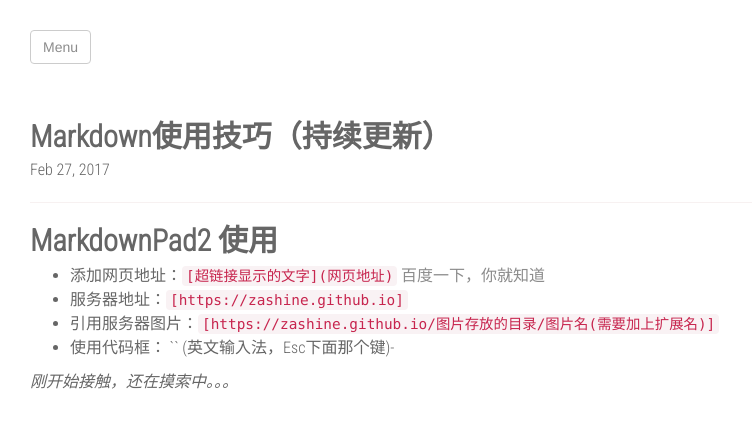
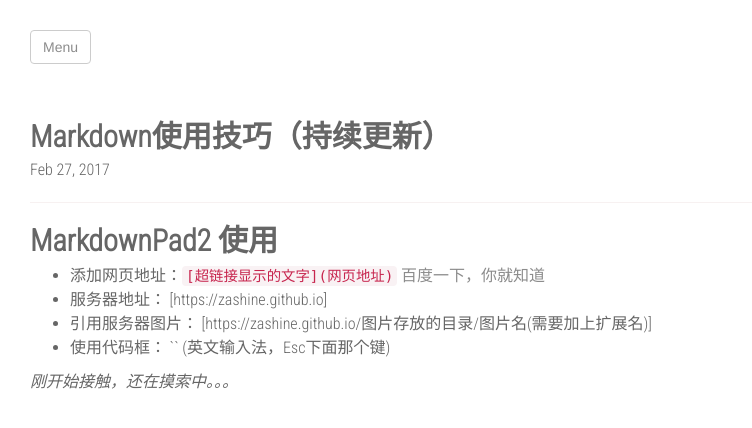
Before and after one commit to zashine/zashine.github.io, a Jekyll site: the page built from _posts/2017-02-27-Markdown使用技巧.md, in a window 1280 px wide. Shown: the top 428 px of the page, without its empty margins (0-752 px from the left). Built offline with Jekyll 4.4.1, drawn with Linux system fonts in a browser that asks for light colours; nearby versions of some CDN libraries.

```diff
--- a/_posts/2017-02-27-Markdown使用技巧.md
+++ b/_posts/2017-02-27-Markdown使用技巧.md
@@ -10,9 +10,9 @@ categories: skills
 
 
 - 添加网页地址：`[超链接显示的文字](网页地址)`		[百度一下，你就知道](https://www.baidu.com/)
-- 服务器地址：`[{{site.url}}]`
-- 引用服务器图片：`[{{site.url}}/图片存放的目录/图片名(需要加上扩展名)]`
-- 使用代码框： `` (英文输入法，Esc下面那个键)-
+- 服务器地址：	[{{site.url}}]
+- 引用服务器图片：		[{{site.url}}/图片存放的目录/图片名(需要加上扩展名)]
+- 使用代码框： `` (英文输入法，Esc下面那个键)
 
 
 *刚开始接触，还在摸索中。。。*
```
